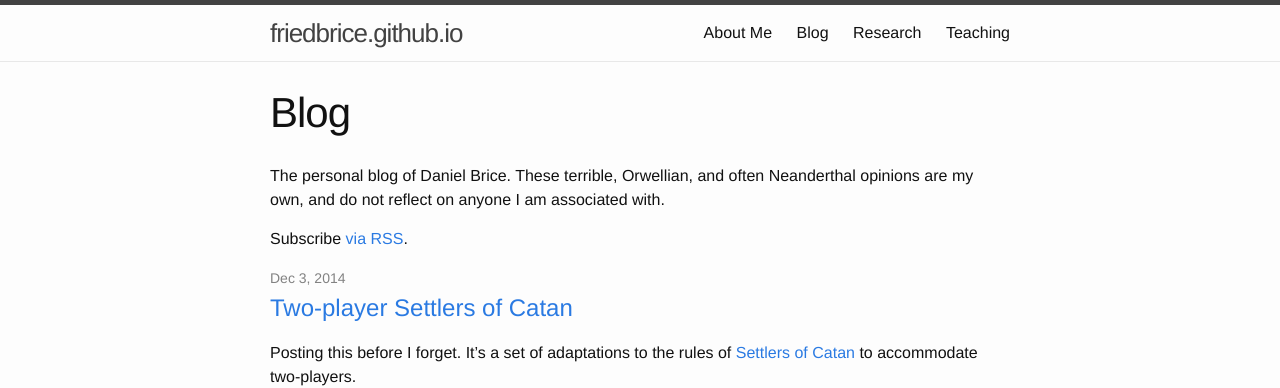
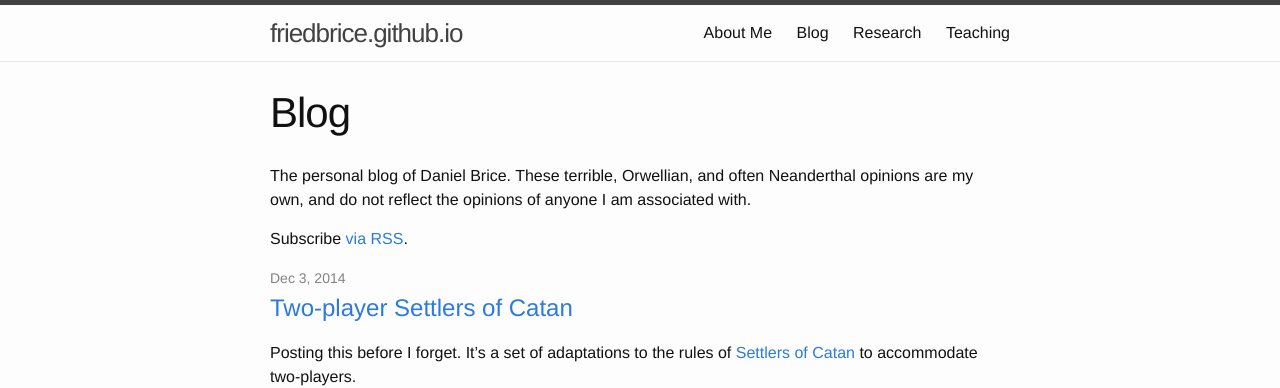
Before and after one commit to friedbrice/friedbrice.github.io, a Jekyll site: the page built from blog.md, in a window 1280 px wide. Shown: the top 388 px of the page. Built offline with Jekyll 4.4.1, drawn with Linux system fonts in a browser that asks for light colours.

```diff
--- a/blog.md
+++ b/blog.md
@@ -5,8 +5,8 @@
 ---
 
 The personal blog of Daniel Brice. These terrible, Orwellian, and
-often  Neanderthal opinions are my own, and do not reflect on anyone I
-am associated with.
+often  Neanderthal opinions are my own, and do not reflect the opinions
+of anyone I am associated with.
 
 <p class="rss-subscribe">Subscribe <a href="{{ "/feed.xml" | prepend: site.baseurl }}">via RSS</a>.</p>
 
```
